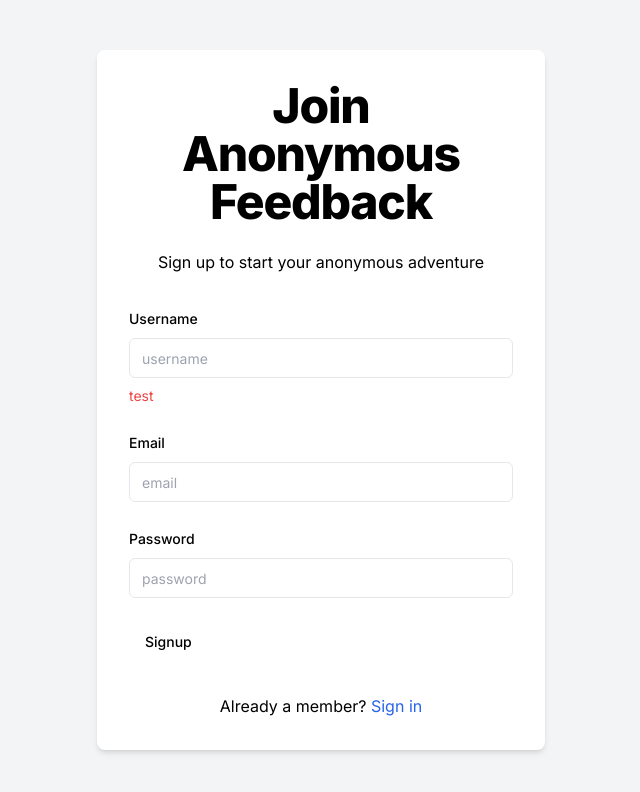
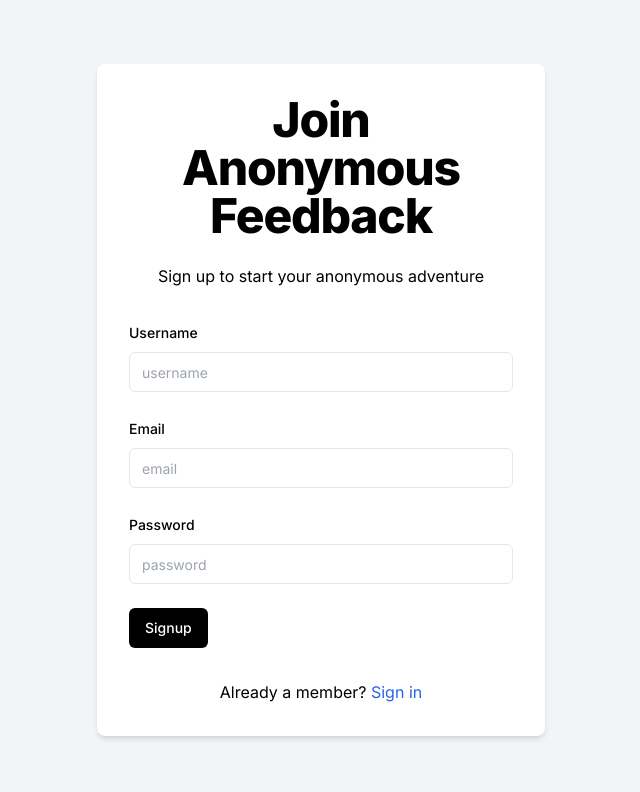
Before and after one commit to SunnyDev7/anonymous_feedback, a Next.js app: page /sign-up in a window 1280 px wide. Shown: the top 792 px of the page, without its empty margins (319-959 px from the left). Built offline with nearby package versions, Linux system fonts and the light colour scheme.

Commit message:
little tweak in sign-up UI

```diff
--- a/src/app/(auth)/sign-up/page.tsx
+++ b/src/app/(auth)/sign-up/page.tsx
@@ -132,7 +132,7 @@ const page = () => {
                         : "text-red-500"
                     }`}
                   >
-                    test {usernameMessage}
+                    {usernameMessage}
                   </p>
                   <FormMessage />
                 </FormItem>
@@ -164,7 +164,11 @@ const page = () => {
                 </FormItem>
               )}
             />
-            <Button type="submit" disabled={isSubmitting}>
+            <Button
+              type="submit"
+              disabled={isSubmitting}
+              className="bg-black text-white"
+            >
               {isSubmitting ? (
                 <>
                   <Loader2 className="mr-2 h-4 w-4 animate-spin" /> Please Wait
```
